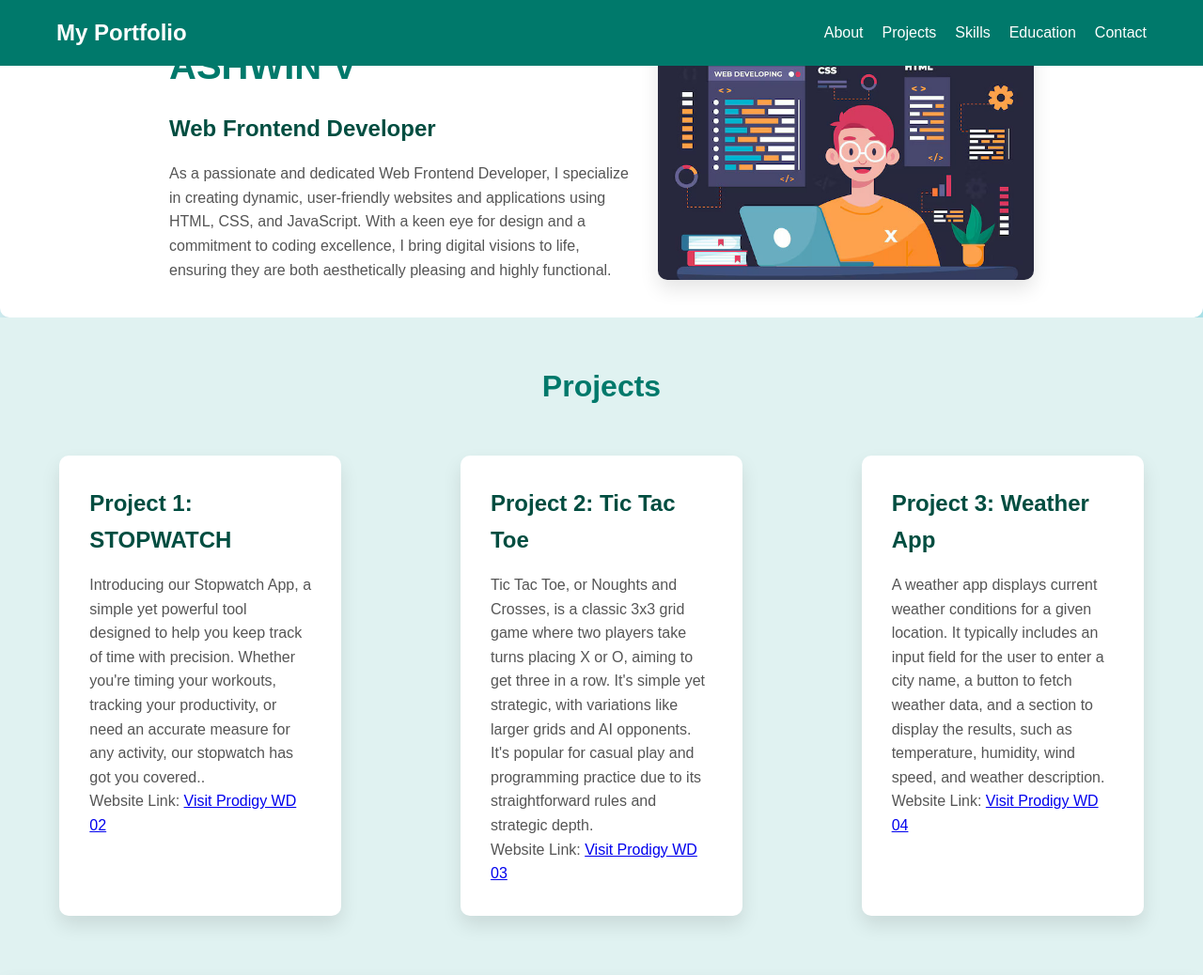
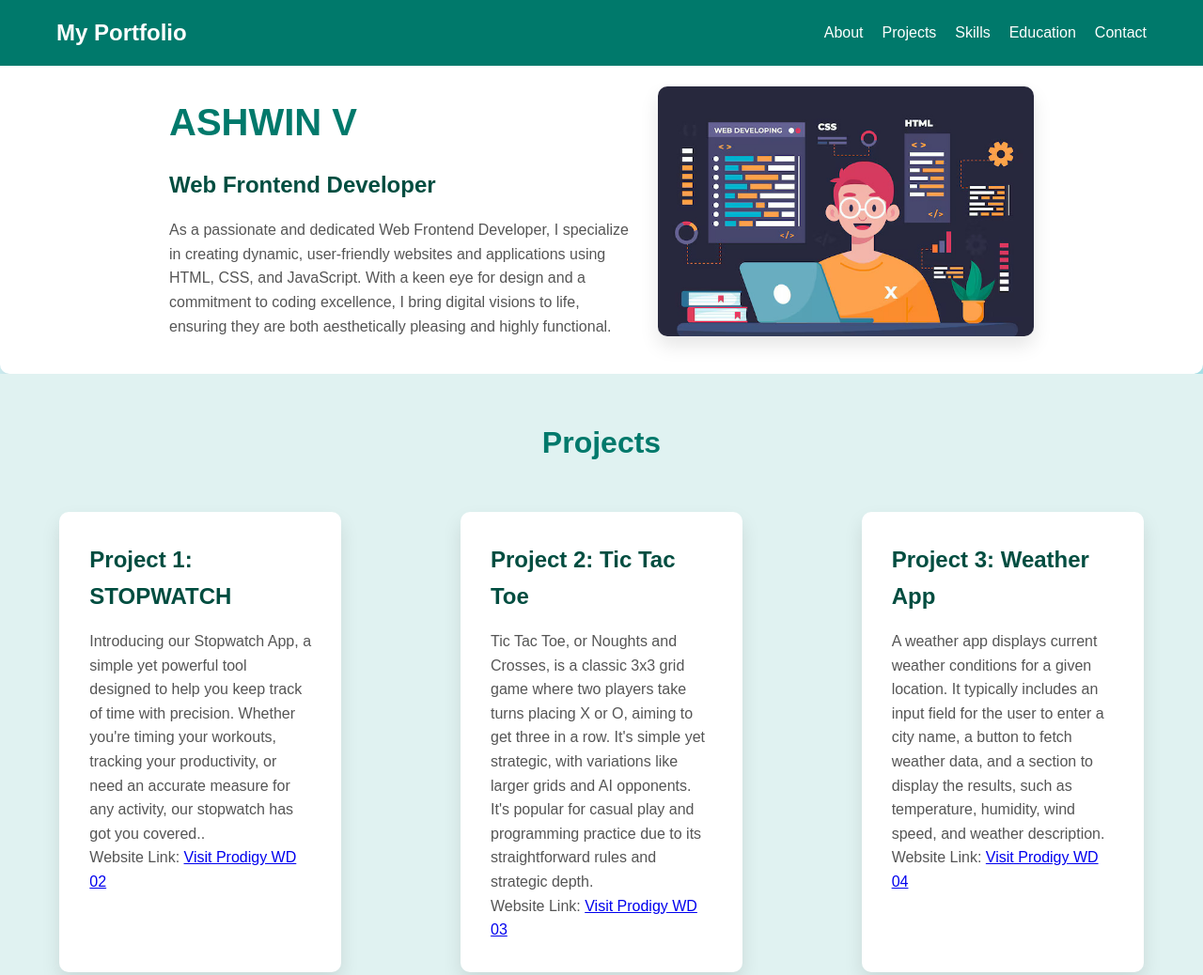
Before and after one commit to Ashwin19v/PRODIGY_WD_05, a plain HTML site: page index.html in a window 1280 px wide. Shown: the top 1038 px of the page at 94% size. Drawn offline with Linux system fonts and the light colour scheme.

Commit message:
Update style.css

```diff
--- a/style.css
+++ b/style.css
@@ -14,9 +14,9 @@ body {
 }
 
 header {
-   position: fixed;
+  background: #00796b;
+  position: fixed;
   width: 100%;
-  background: #00796b;
   color: #fff;
   padding: 1rem 0;
 }
@@ -80,6 +80,7 @@ section {
   flex: 1;
   margin-right: 20px;
   max-width: 500px;
+  margin-top: 60px;
 }
 
 #about .about h1 {
@@ -100,6 +101,7 @@ section {
 }
 
 #about .about-img {
+  margin-top: 60px;
   flex: 1;
   max-width: 400px;
 }
```
